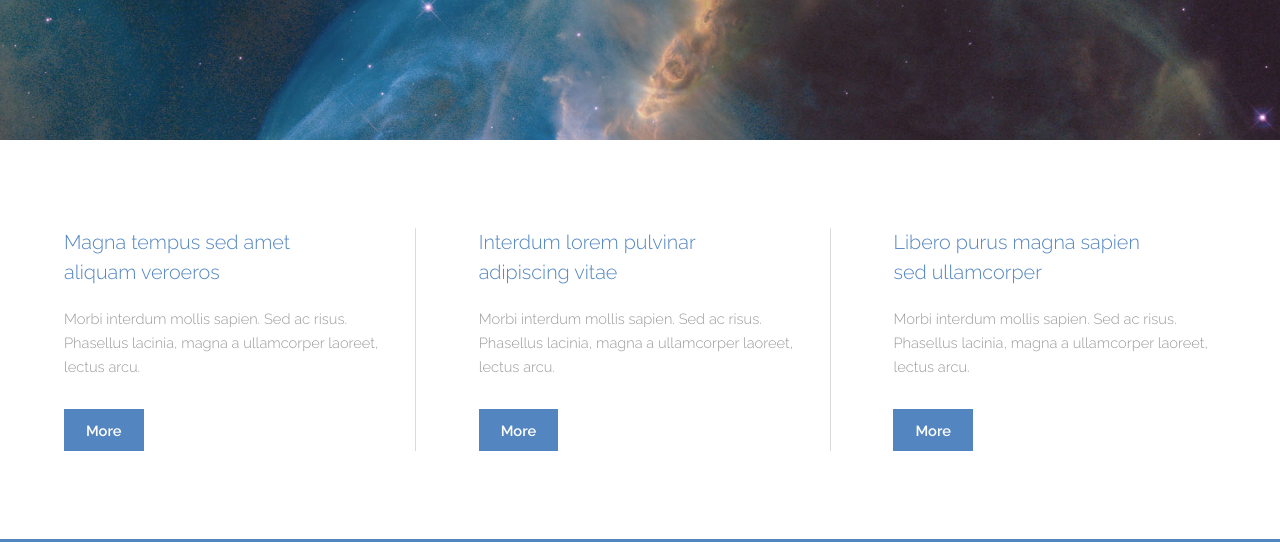
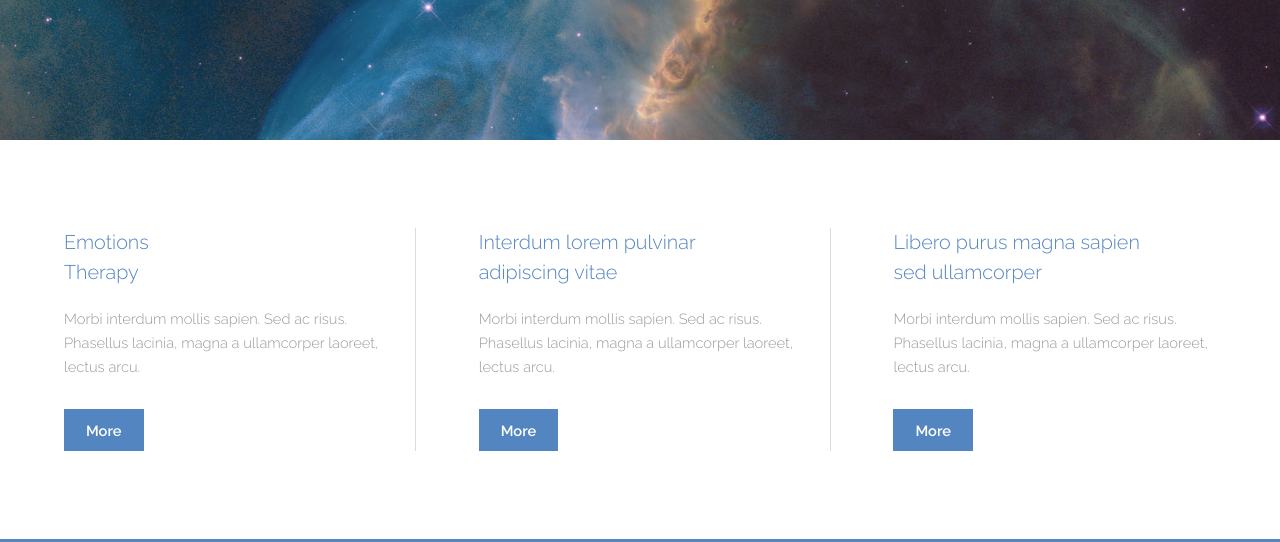
Before and after one commit to Vishnu2412/emotionallyyours, a plain HTML site: page index.html in a window 1280 px wide. Shown: the part 258-800 px from the top of the page. Drawn offline with Linux system fonts and the light colour scheme.

Commit message:
Update index.html

```diff
--- a/index.html
+++ b/index.html
@@ -38,7 +38,7 @@
 					<div class="flex flex-3">
 						<article>
 							<header>
-								<h3>Magna tempus sed amet<br /> aliquam veroeros</h3>
+								<h3>Emotions<br /> Therapy</h3>
 							</header>
 							<p>Morbi interdum mollis sapien. Sed ac risus. Phasellus lacinia, magna a ullamcorper laoreet, lectus arcu.</p>
 							<footer>
```
